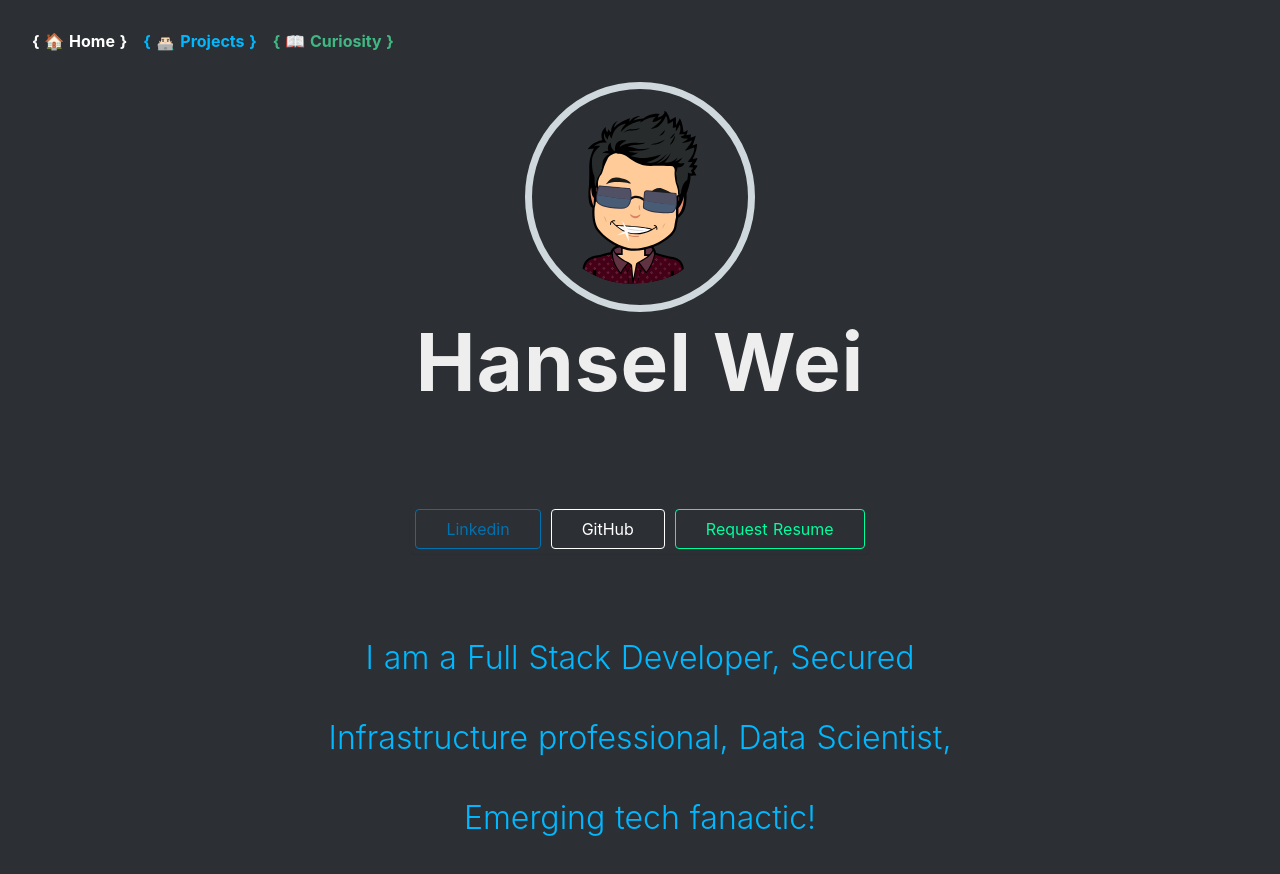
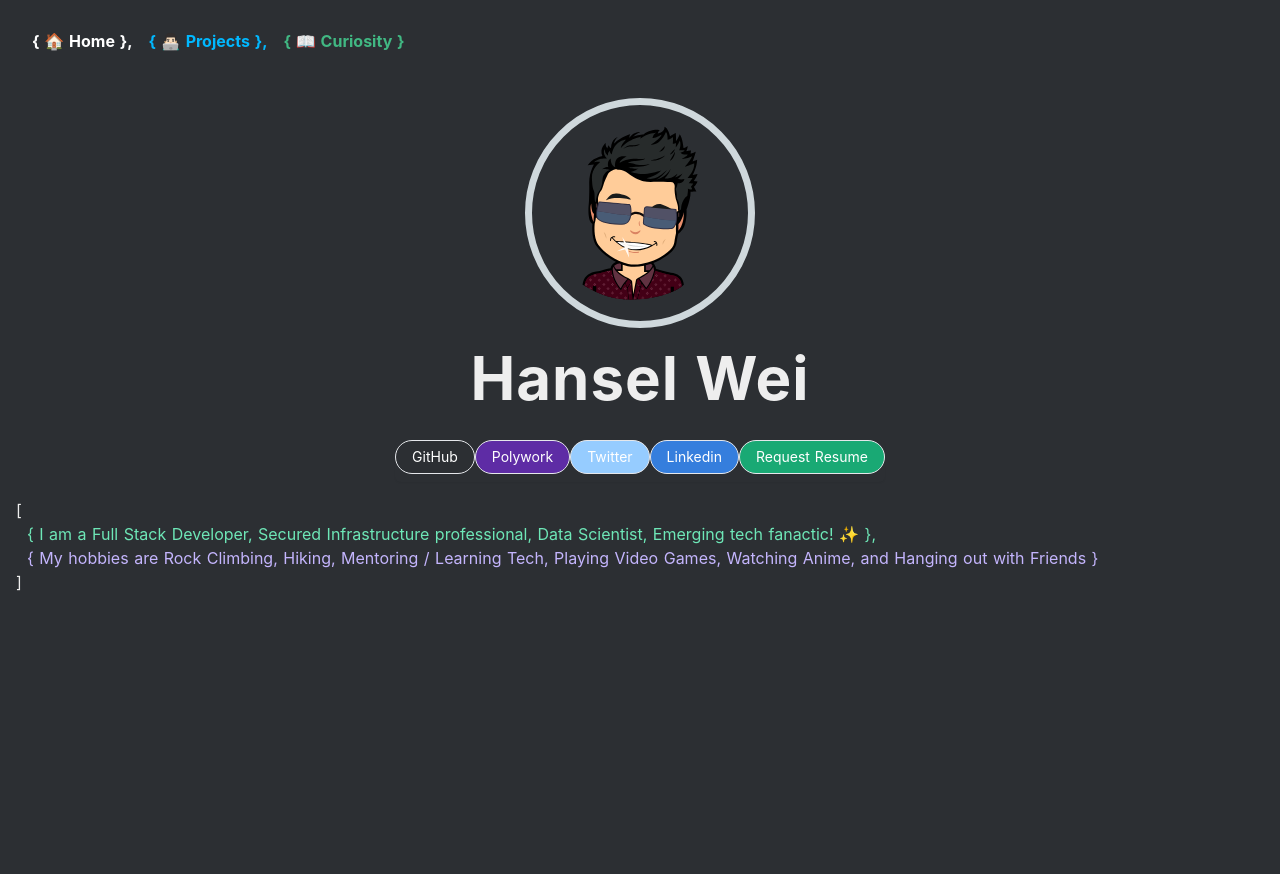
Before and after one commit to Uvacoder/test-abclinks2, a Nuxt app: page / in a window 1280 px wide. Shown: the top 874 px of the page. After the commit the page ends 800 px from the top, so only its background shows below. Built offline with nearby package versions, Linux system fonts and the light colour scheme; a web font is replaced by a local one.

Commit message:
Add styles and cleanup

```diff
--- a/components/AppNav.vue
+++ b/components/AppNav.vue
@@ -1,7 +1,7 @@
 <template>
-    <nav class="pa3 pa4-ns">
-        <nuxt-link class="link dim white b f6 f5-ns dib mr3" exact to="/">{ 🏠 Home }</nuxt-link>
-        <nuxt-link class="link dim blue b f6 f5-ns dib mr3" exact to="/Projects">{ 👨🏻‍💻 Projects }</nuxt-link>
+    <nav class="p-8 lg:inline-flex sm:flex-row ">
+        <nuxt-link class="link dim white b f6 f5-ns dib mr3" exact to="/">{ 🏠 Home }, </nuxt-link>
+        <nuxt-link class="link dim blue b f6 f5-ns dib mr3" exact to="/Projects">{ 👨🏻‍💻 Projects }, </nuxt-link>
         <nuxt-link class="link dim green b f6 f5-ns dib mr3" exact to="/StayCurious">{ 📖 Curiosity }</nuxt-link>
     </nav>
 </template>
--- a/components/Logo.vue
+++ /dev/null
@@ -1,79 +0,0 @@
-<template>
-  <div class="VueToNuxtLogo">
-    <div class="Triangle Triangle--two" />
-    <div class="Triangle Triangle--one" />
-    <div class="Triangle Triangle--three" />
-    <div class="Triangle Triangle--four" />
-  </div>
-</template>
-
-<style>
-.VueToNuxtLogo {
-  display: inline-block;
-  animation: turn 2s linear forwards 1s;
-  transform: rotateX(180deg);
-  position: relative;
-  overflow: hidden;
-  height: 180px;
-  width: 245px;
-}
-
-.Triangle {
-  position: absolute;
-  top: 0;
-  left: 0;
-  width: 0;
-  height: 0;
-}
-
-.Triangle--one {
-  border-left: 105px solid transparent;
-  border-right: 105px solid transparent;
-  border-bottom: 180px solid #41b883;
-}
-
-.Triangle--two {
-  top: 30px;
-  left: 35px;
-  animation: goright 0.5s linear forwards 3.5s;
-  border-left: 87.5px solid transparent;
-  border-right: 87.5px solid transparent;
-  border-bottom: 150px solid #3b8070;
-}
-
-.Triangle--three {
-  top: 60px;
-  left: 35px;
-  animation: goright 0.5s linear forwards 3.5s;
-  border-left: 70px solid transparent;
-  border-right: 70px solid transparent;
-  border-bottom: 120px solid #35495e;
-}
-
-.Triangle--four {
-  top: 120px;
-  left: 70px;
-  animation: godown 0.5s linear forwards 3s;
-  border-left: 35px solid transparent;
-  border-right: 35px solid transparent;
-  border-bottom: 60px solid #fff;
-}
-
-@keyframes turn {
-  100% {
-    transform: rotateX(0deg);
-  }
-}
-
-@keyframes godown {
-  100% {
-    top: 180px;
-  }
-}
-
-@keyframes goright {
-  100% {
-    left: 70px;
-  }
-}
-</style>
--- a/nuxt.config.js
+++ b/nuxt.config.js
@@ -41,7 +41,7 @@ export default {
    ** Nuxt.js dev-modules
    */
   buildModules: [
-    '@nuxtjs/tailwindcss'
+    '@nuxtjs/tailwindcss',
   ],
   /*
    ** Nuxt.js modules
--- a/package.json
+++ b/package.json
@@ -16,10 +16,9 @@
     "node-sass": "^4.13.1",
     "nuxt": "^2.10.2",
     "nuxt-fire": "^3.5.2",
-    "primeicons": "^2.0.0",
-    "primevue": "^1.0.0-beta.9",
     "sass-loader": "^10.1.1",
     "tachyons": "^4.11.1",
+    "vue-typed-js": "^0.1.2",
     "webpack": "^4.46.0"
   },
   "devDependencies": {
--- a/pages/index.vue
+++ b/pages/index.vue
@@ -1,35 +1,45 @@
 <template>
   <div class="outer">
-    <!-- <logo /> -->
-    <div>
+    <div class="text-center justify-center py-4">
       <Bitmoji />
     </div>
-    <h1 class="title">
+    <h1 class="title sm:text-4xl md:text-5xl lg:text-6xl">
       <strong>Hansel Wei</strong>
     </h1>
 
-    <div class="container text-center max-w-7xl mx-auto py-16 px-4 sm:py-24 sm:px-6 lg:px-8">
+     <div class="text-center max-w-7xl mx-auto py-8 sm:space-x-2 sm:space-y-2 lg:space-x-4 lg:space-y-4">
       <div>
-          <span class="relative z-0 inline-flex shadow-sm rounded-md">
-          <a href="https://linkedin.com/in/hanselwei" target="_blank" class="button--blue relative inline-flex items-center px-4 py-2 rounded-l-md border">Linkedin</a>
-          <a href="https://github.com/darkmastermindz" target="_blank" class="button--grey">GitHub</a>
-          <a href="mailto:Hansel Wei (Resume Request) <resume@hanselwei.dev>?subject=Resume%20Request&body=Hello%20Hansel%2C%0A%0AMy%20name%20is%20%7Byour%20name%7D%2C%20I%20would%20like%20to%20request%20for%20your%20resume%3A%20%0A%0A%7Byour%20message%20here%7D" target="_blank" class="button--green">Request Resume</a>
-  </span>
-        <h2 class="subtitle">
-          I am a Full Stack Developer, Secured Infrastructure professional, Data Scientist, Emerging tech fanactic!
-        </h2>
+          <span class="relative z-0 lg:inline-flex sm:flex-row shadow-sm rounded-md">
+            <a href="https://github.com/darkmastermindz" target="_blank" class="f6 grow no-underline br-pill ph3 pv2 mb2 dib white bg-grey relative inline-flex items-center px-4 py-2 rounded-l-md border">GitHub</a>
+            <a href="https://www.polywork.com/darkmastermindz" target="_blank" class="f6 grow no-underline br-pill ph3 pv2 mb2 dib white bg-purple relative inline-flex items-center px-4 py-2 rounded-l-md border">Polywork</a>
+            <a href="https://github.com/twitter" target="_blank" class="f6 grow no-underline br-pill ph3 pv2 mb2 dib white bg-light-blue relative inline-flex items-center px-4 py-2 rounded-l-md border">Twitter</a>
+            <a href="https://linkedin.com/in/hanselwei" target="_blank" class="f6 grow no-underline br-pill ph3 pv2 mb2 dib white bg-blue relative inline-flex items-center px-4 py-2 rounded-l-md border">Linkedin</a>
+            <a href="mailto:Hansel Wei (Resume Request) <resume@hanselwei.dev>?subject=Resume%20Request&body=Hello%20Hansel%2C%0A%0AMy%20name%20is%20%7Byour%20name%7D%2C%20I%20would%20like%20to%20request%20for%20your%20resume%3A%20%0A%0A%7Byour%20message%20here%7D" target="_blank"
+              class="f6 grow no-underline br-pill ph3 pv2 mb2 dib white bg-green relative inline-flex items-center px-4 py-2 rounded-l-md border">Request Resume</a>
+          </span>
+
       </div>
+
+     <h2 class="text-left justify-center d-flex flex-column text-base">
+          <ul class="list-none ">
+            <li class="">[</li>
+            <li class="text-green-300">&nbsp;&nbsp;{ I am a Full Stack Developer, Secured Infrastructure professional, Data Scientist, Emerging tech fanactic! ✨ },</li>
+            <li class="text-purple-300">&nbsp;&nbsp;{ My hobbies are Rock Climbing, Hiking, Mentoring / Learning Tech, Playing Video Games, Watching Anime, and Hanging out with Friends }</li>
+            <li class="">]</li>
+          </ul>
+    </h2>
+
+
+
     </div>
   </div>
 </template>
 
 <script>
-import Logo from "~/components/Logo.vue";
 import Bitmoji from "~/components/Bitmoji.vue";
 
 export default {
   components: {
-    Logo,
     Bitmoji
   }
 };
@@ -47,7 +57,6 @@ export default {
     BlinkMacSystemFont, "Segoe UI", "Helvetica Neue", Arial, sans-serif;
   display: inline;
   font-weight: 20em;
-  font-size: 5em;
   color: #eee;
   letter-spacing: 1px;
   left: -50%;
```
Also changed, not shown: 1 other file (tests, documents, lock files or other folders).
